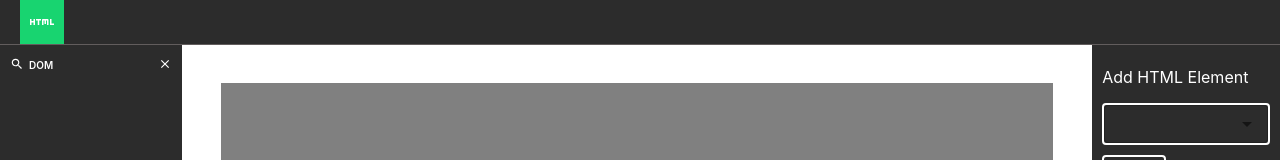
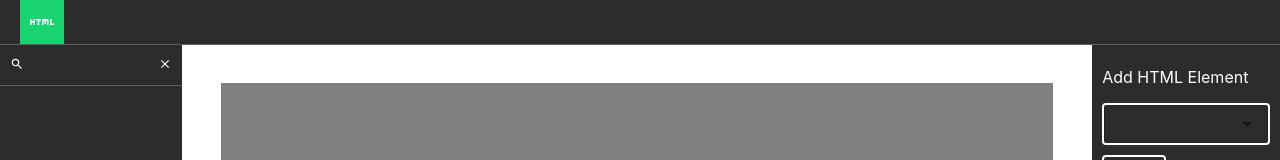
Before and after one commit to code735/Pagebuilder, a React (Create React App) app in the folder frontend/: page / in a window 1280 px wide. Both pictures are taken after a click on the element 42 px from the left and 22 px from the top of the page. Shown: the top 160 px of the page. Built offline with nearby package versions, Linux system fonts and the light colour scheme.

Commit message:
add html mechanics

```diff
--- a/frontend/src/Components/Leftsidebar/LeftSidebar.scss
+++ b/frontend/src/Components/Leftsidebar/LeftSidebar.scss
@@ -3,12 +3,16 @@
 
   .left-sidebar-navigation {
     .nav-options {
-      & { display: flex; justify-content: space-between; width: 100%; padding: 10px; box-sizing: border-box; }
+      & { display: flex; justify-content: space-between; width: 100%; padding: 10px; box-sizing: border-box; border-bottom: 1px solid #625d5d; align-items: center; }
 
       .search-option {
         & { display: flex; align-items: center; gap: 5px; }
         svg { font-size: 14px; cursor: pointer; }
         p { font-weight: 600; font-size: 10px; margin: 0; }
+        .search-bar {
+          & { width: 70%; }
+          input { width: 100%; font-size: 12px; background: transparent;  color: #fff; border: none; outline: none; }
+        }
       }
 
       .close-option {
--- a/frontend/src/Components/Leftsidebar/Leftsidebar.jsx
+++ b/frontend/src/Components/Leftsidebar/Leftsidebar.jsx
@@ -2,13 +2,14 @@ import React, { useEffect, useState } from 'react'
 import { Autocomplete, Button, TextField } from '@mui/material'
 import { useDispatch, useSelector } from 'react-redux';
 import SearchOutlinedIcon from '@mui/icons-material/SearchOutlined';
-import { addRootHtmlElement } from '../../store/features/htmlElementCounterSlice';
+import { addRootHtmlElement, handleSwitchController } from '../../store/features/htmlElementCounterSlice';
 import CloseIcon from '@mui/icons-material/Close';
 
 export default function Leftsidebar() {
   // Redux
   const dispatch = useDispatch();
   const htmlElementRedux = useSelector((state) => state.htmlElement.allHtmlTags);
+  const switchControlRedux = useSelector((state) => state.htmlElement.switchControl);
 
   // useStates
   const [htmlElements, setHtmlElements] = useState([
@@ -78,12 +79,18 @@ export default function Leftsidebar() {
             }}>
               <SearchOutlinedIcon />
             </div>
-            <div className="search-option-text">
-              <p>DOM</p>
-            </div>
+            {
+              switchControlRedux === 'add-html' ? <div className="search-bar">
+                <input type="text" />
+              </div> : <div className="search-option-text">
+                <p>DOM</p>
+              </div>
+            }
           </div>
-          <div className="close-option">
-            <CloseIcon/>
+          <div className="close-option" onClick={()=>{
+            dispatch(handleSwitchController("off"));
+          }}>
+            <CloseIcon />
           </div>
         </div>
       </div>
--- a/frontend/src/Components/Navbar/Navbar.jsx
+++ b/frontend/src/Components/Navbar/Navbar.jsx
@@ -15,9 +15,9 @@ console.log("switchControl",switchControl)
     <div className='navbar'>
       <div className={`options-container`}>
         <div onClick={()=>{
-          selectedOption === 'add-html' ? setselectedOption("") : setselectedOption("add-html")
-          selectedOption === 'add-html' ? dispatch(handleSwitchController("off")) : dispatch(handleSwitchController("add-html"))
-        }} className={`html-icon add-html option-icons ${ selectedOption === 'add-html' && "selected-option"}`}>
+          switchControl === 'add-html' ? setselectedOption("") : setselectedOption("add-html")
+          switchControl === 'add-html' ? dispatch(handleSwitchController("off")) : dispatch(handleSwitchController("add-html"))
+        }} className={`html-icon add-html option-icons ${ switchControl === 'add-html' && "selected-option"}`}>
           <HtmlIcon />
         </div>
       </div>
```
